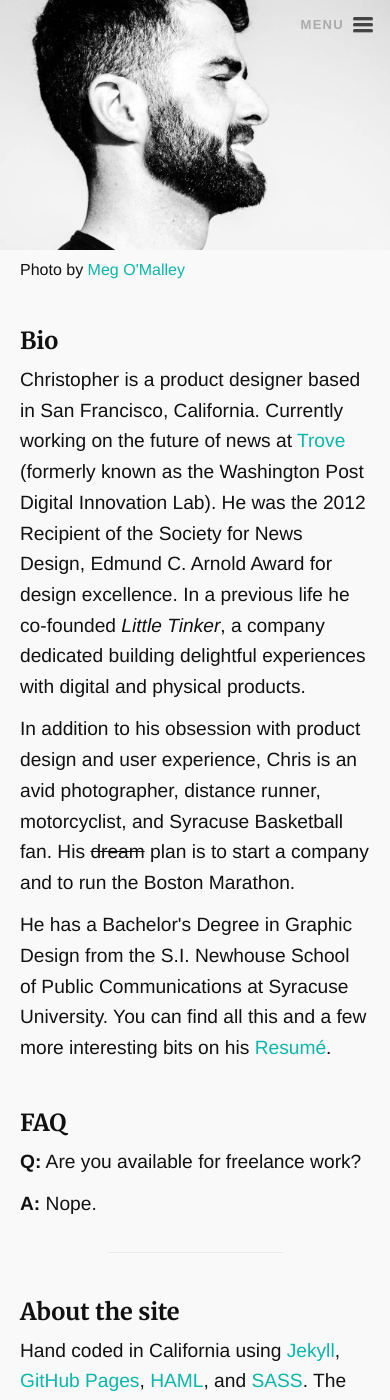
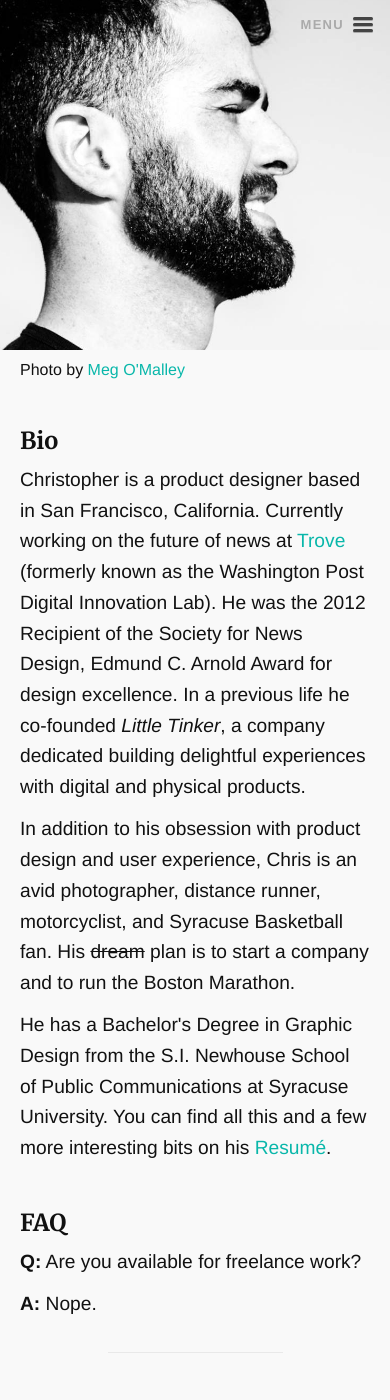
Before and after one commit to ReptarAzar/reptarazar.github.io, a Jekyll site: the page built from about.md, in a window 390 px wide and 1400 px high. Built offline with Jekyll 4.4.1, drawn with Linux system fonts in a browser that asks for light colours; nearby versions of some CDN libraries.

Commit message:
about pg image size

```diff
--- a/_sass/_layout.scss
+++ b/_sass/_layout.scss
@@ -486,6 +486,7 @@
     width: 100%;
     display: block;
     background-size: cover;
+
     // huge screeens
     @media screen and (min-width: 1300px) {
         min-height: 650px;
@@ -494,9 +495,13 @@
     @media screen and (min-width: 1200px) {
         min-height: 550px;
     }
-    // sm screens
-    @media screen and (max-width: 500px) {
-        min-height: 250px;
+    // Med screeens
+    @media screen and (max-width: 620px) and (min-width: 376px) {
+        height: 260px;
+    }
+    // Small screeens
+    @media screen and (max-width: 376px) {
+        height: 170px;
     }
 
 }
```
